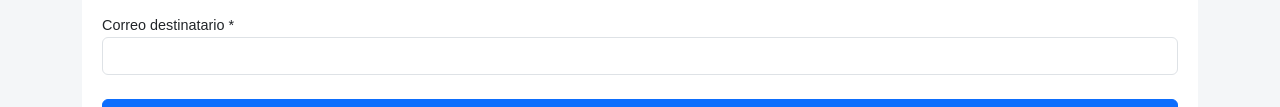
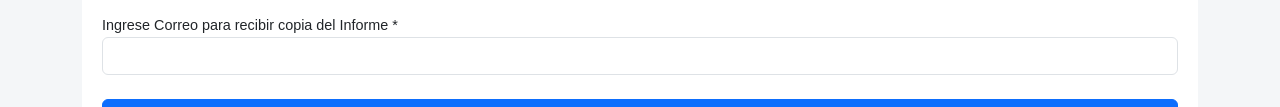
Before and after one commit to juanjmir/InformeNovedades, a website: page index.html in a window 1280 px wide. Shown: the part 869-976 px from the top of the page. Drawn offline with nearby package versions, Linux system fonts and the light colour scheme.

Commit message:
Update index.html

```diff
--- a/index.html
+++ b/index.html
@@ -91,7 +91,7 @@
   <button type="button" class="btn btn-sm btn-secondary mt-1" onclick="limpiarFirma()">Limpiar firma</button>
 
   <div class="mt-3">
-    <label>Correo destinatario *</label>
+    <label>Ingrese Correo para recibir copia del Informe *</label>
     <input type="email" id="correo" class="form-control" required>
   </div>
 
```
